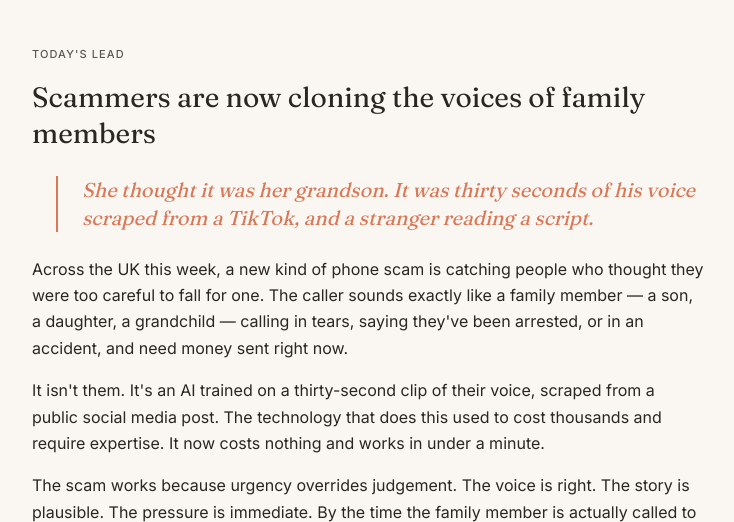
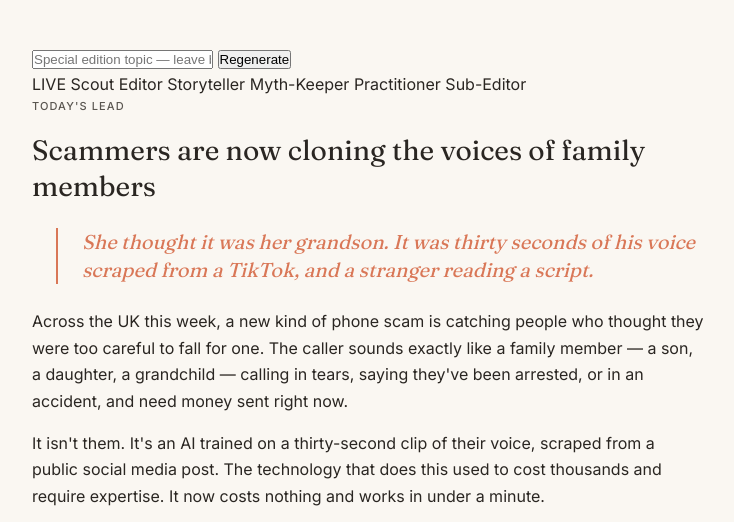
Before and after one commit to ApoorvMani/plain-sight, a website: page index.html in a window 1280 px wide. Shown: the part 204-726 px from the top of the page, without its empty margins (272-1006 px from the left). Drawn offline with Linux system fonts and the light colour scheme.

Commit message:
feat: add regenerate bar and agent ribbon HTML

```diff
--- a/index.html
+++ b/index.html
@@ -24,6 +24,26 @@
       </div>
       <hr class="masthead-rule">
     </header>
+
+    <!-- Regenerate Bar -->
+    <div class="regenerate-bar" id="regenerate-bar">
+      <input type="text" id="topic-input" class="topic-input"
+             placeholder="Special edition topic — leave blank for today's news" />
+      <button id="regenerate-btn" class="regenerate-btn" type="button">Regenerate</button>
+    </div>
+
+    <!-- Agent Ribbon -->
+    <div class="agent-ribbon" id="agent-ribbon" aria-hidden="true">
+      <span class="live-indicator" id="live-indicator">
+        <span class="live-dot"></span>LIVE
+      </span>
+      <span class="agent-label" data-agent="scout">Scout</span>
+      <span class="agent-label" data-agent="editor">Editor</span>
+      <span class="agent-label" data-agent="storyteller">Storyteller</span>
+      <span class="agent-label" data-agent="myth_keeper">Myth-Keeper</span>
+      <span class="agent-label" data-agent="practitioner">Practitioner</span>
+      <span class="agent-label" data-agent="sub_editor">Sub-Editor</span>
+    </div>
 
     <!-- Main Content -->
     <main class="publication">
```
